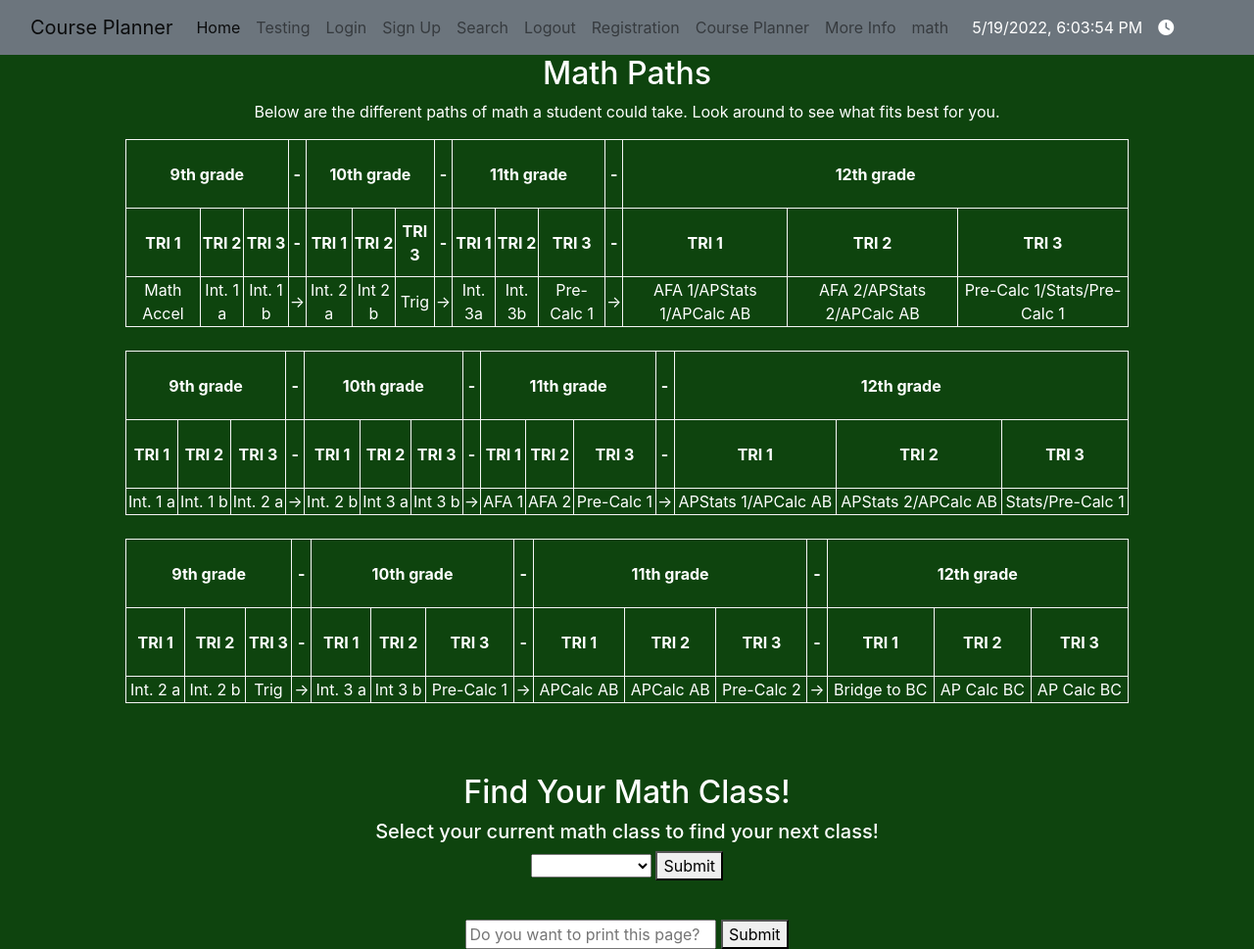
After one commit to parkjessie/LAJ, a Flask app: page /math in a window 1280 px wide. The commit adds this page. Shown: the whole page at 98% size. Run offline with Flask 2, Linux system fonts and the light colour scheme; some libraries are stand-ins or nearby versions.

Commit message:
math PATH

```diff
--- a/crudy/model.py
+++ b/crudy/model.py
@@ -68,8 +68,8 @@ class Courses(db.Model):
     def read(self):
         return {
             "department": self.dept,
-            "course_name": self.title,
-            "course_id": self.courseid,
+            "course name": self.title,
+            "course id": self.courseid,
             "freshman": self.ninth,
             "sophomore": self.tenth,
             "junior": self.eleventh,
--- a/main.py
+++ b/main.py
@@ -22,17 +22,16 @@ def fouryearplan():
 def registration():
     return render_template("registration.html")
 
-@app.route('/planner')
-def planner():
-    return render_template("layouts/planner.html")
 
 @app.route('/info')
 def info():
     return render_template("layouts/info.html")
 
-
+@app.route('/math')
+def math():
+    return render_template("layouts/math.html")
 
 
 if __name__ == "__main__":
     # runs the application on the repl development server
-    app.run(debug=True, port="5004")
+    app.run(debug=True, port="5005")
--- /dev/null
+++ b/templates/layouts/math.html
@@ -0,0 +1,261 @@
+<!DOCTYPE html>
+{% extends "layouts/base.html" %}
+<html lang="en">
+
+
+
+{% block body %}
+    <body>
+
+    <script>
+
+        function cond(){
+            const classList = ["Math Accel", "Int. 1A", "Int 1B", "Int 2A", "Int 2B", "Trig", "Int. 3A", "Int. 3B", "AFA 1", "AFA 2", "Pre-Calc 1", "AP Calc AB 1", "AP Calc AB 2", "Pre-Calc 2", "AP Calc BC 1", "AP Calc BC 2", "AP Stats 1", "AP Stats 2", "AP Stats 3", "You're cracked at math", "Select a Class"]
+            const dropdownPick = parseInt(document.getElementById("input1").value);
+            document.getElementById("selection").innerHTML = classList[dropdownPick + 1];
+
+        }
+
+    </script>
+
+    <div class="center">
+        <h2>Math Paths</h2>
+        <p>Below are the different paths of math a student could take. Look around to see what fits best for you.</p>
+    </div>
+    <table class="center">
+        <tr>
+            <th colspan="3">9th grade</th>
+            <th>-</th>
+            <th colspan="3">10th grade</th>
+            <th>-</th>
+            <th colspan="3">11th grade</th>
+            <th>-</th>
+            <th colspan="3">12th grade</th>
+        </tr>
+        <tr>
+            <th>TRI 1</th>
+            <th>TRI 2</th>
+            <th>TRI 3</th>
+            <th>-</th>
+            <th>TRI 1</th>
+            <th>TRI 2</th>
+            <th>TRI 3</th>
+            <th>-</th>
+            <th>TRI 1</th>
+            <th>TRI 2</th>
+            <th>TRI 3</th>
+            <th>-</th>
+            <th>TRI 1</th>
+            <th>TRI 2</th>
+            <th>TRI 3</th>
+        </tr>
+        <tr>
+            <td>Math Accel</td>
+            <td>Int. 1 a</td>
+            <td>Int. 1 b</td>
+            <td>-></td>
+            <td>Int. 2 a</td>
+            <td>Int 2 b</td>
+            <td>Trig</td>
+            <td>-></td>
+            <td>Int. 3a</td>
+            <td>Int. 3b</td>
+            <td>Pre-Calc 1</td>
+            <td>-></td>
+            <td>AFA 1/APStats 1/APCalc AB</td>
+            <td>AFA 2/APStats 2/APCalc AB</td>
+            <td>Pre-Calc 1/Stats/Pre-Calc 1</td>
+        </tr>
+    </table>
+    <br>
+    <table class="center">
+        <tr>
+            <th colspan="3">9th grade</th>
+            <th>-</th>
+            <th colspan="3">10th grade</th>
+            <th>-</th>
+            <th colspan="3">11th grade</th>
+            <th>-</th>
+            <th colspan="3">12th grade</th>
+        </tr>
+        <tr>
+            <th>TRI 1</th>
+            <th>TRI 2</th>
+            <th>TRI 3</th>
+            <th>-</th>
+            <th>TRI 1</th>
+            <th>TRI 2</th>
+            <th>TRI 3</th>
+            <th>-</th>
+            <th>TRI 1</th>
+            <th>TRI 2</th>
+            <th>TRI 3</th>
+            <th>-</th>
+            <th>TRI 1</th>
+            <th>TRI 2</th>
+            <th>TRI 3</th>
+        </tr>
+        <tr>
+            <td>Int. 1 a</td>
+            <td>Int. 1 b</td>
+            <td>Int. 2 a</td>
+            <td>-></td>
+            <td>Int. 2 b</td>
+            <td>Int 3 a</td>
+            <td>Int 3 b</td>
+            <td>-></td>
+            <td>AFA 1</td>
+            <td>AFA 2</td>
+            <td>Pre-Calc 1</td>
+            <td>-></td>
+            <td>APStats 1/APCalc AB</td>
+            <td>APStats 2/APCalc AB</td>
+            <td>Stats/Pre-Calc 1</td>
+        </tr>
+    </table>
+    <br>
+    <table class="center">
+        <tr>
+            <th colspan="3">9th grade</th>
+            <th>-</th>
+            <th colspan="3">10th grade</th>
+            <th>-</th>
+            <th colspan="3">11th grade</th>
+            <th>-</th>
+            <th colspan="3">12th grade</th>
+        </tr>
+        <tr>
+            <th>TRI 1</th>
+            <th>TRI 2</th>
+            <th>TRI 3</th>
+            <th>-</th>
+            <th>TRI 1</th>
+            <th>TRI 2</th>
+            <th>TRI 3</th>
+            <th>-</th>
+            <th>TRI 1</th>
+            <th>TRI 2</th>
+            <th>TRI 3</th>
+            <th>-</th>
+            <th>TRI 1</th>
+            <th>TRI 2</th>
+            <th>TRI 3</th>
+        </tr>
+        <tr>
+            <td>Int. 2 a</td>
+            <td>Int. 2 b</td>
+            <td>Trig</td>
+            <td>-></td>
+            <td>Int. 3 a</td>
+            <td>Int 3 b</td>
+            <td>Pre-Calc 1</td>
+            <td>-></td>
+            <td>APCalc AB</td>
+            <td>APCalc AB</td>
+            <td>Pre-Calc 2</td>
+            <td>-></td>
+            <td>Bridge to BC</td>
+            <td>AP Calc BC</td>
+            <td>AP Calc BC</td>
+        </tr>
+    </table>
+    <br>
+
+    <body class="center">
+    <br>
+    <br>
+    <h2>Find Your Math Class!</h2>
+    <h5>Select your current math class to find your next class!</h5>
+
+    <select class="extra" id="input1">
+        <option value="19"></option>
+        <option value="0">Math Accel</option>
+        <option value="1">Int. 1A</option>
+        <option value="2">Int. 1B</option>
+        <option value="3">Int. 2A</option>
+        <option value="4">Int. 2B</option>
+        <option value="5">Trig</option>
+        <option value="6">Int. 3A</option>
+        <option value="7">Int. 3B</option>
+        <option value="8">AFA 1</option>
+        <option value="9">AFA 2</option>
+        <option value="10">Pre-Calc 1</option>
+        <option value="11">AP Calc AB 1</option>
+        <option value="12">AP Calc AB 2</option>
+        <option value="13">Pre-Calc 2</option>
+        <option value="14">AP Calc BC 1</option>
+        <option value="15">AP Calc BC 2</option>
+        <option value="16">AP Stats 1</option>
+        <option value="17">AP Stats 2</option>
+        <option value="18">AP Stats 3</option>
+    </select>
+
+    <button type="button" onclick="cond()">Submit</button>
+
+    <p id="selection" class="answer"> </p>
+
+    {#        <script>#}
+    {#            function cond(){#}
+    {#                let a = document.getElementById("wish").value;#}
+    {#                if(a === "1"){#}
+    {#                    document.getElementById("accel").innerHTML = "";#}
+    {#                }#}
+    {#                else if(a === ""){#}
+    {#                    document.getElementById("accel").innerHTML = "";#}
+    {#                }#}
+    {#                else if(a === "0"){#}
+    {#                    document.write("Click back to return to homepage");#}
+    {#                }#}
+    {#                else document.getElementById("accel").innerHTML = "lol";#}
+    {#            }#}
+    {#        </script>#}
+
+    </body>
+
+
+    <style>
+        body,html,
+        body {
+            color: whitesmoke;
+        }
+        .center {
+            text-align: center;
+        }
+    </style>
+    </body>
+    <body>
+    <br>
+    <input type="text" placeholder="Do you want to print this page?" id="wish">
+    <button type="button" onclick="cond()">Submit</button>
+
+    </body>
+    <style>
+        table, td, th {
+            border: 1px solid whitesmoke;
+        }
+        table {
+            border-collapse: collapse;
+            width: 80%;
+        }
+        th {
+            height: 70px;
+        }
+        .center {
+            margin-left: auto;
+            margin-right: auto;
+        }
+
+        .center {
+            text-align: center;
+        }
+
+        body {
+            background: #0e440e;
+        }
+        body {
+            color: #ffffff;
+        }
+    </style>
+{% endblock %}
+
+</html>
--- a/templates/layouts/navbar.html
+++ b/templates/layouts/navbar.html
@@ -24,10 +24,9 @@
                     <a class="nav-link" href={{ url_for('crud.search') }}>Search <span class="sr-only"></span></a>
                     <a class="nav-link" href={{ url_for('crud.logout') }}>Logout<span class="sr-only"></span></a>
                     <a class="nav-link" href={{ url_for('registration') }}>Registration<span class="sr-only"></span></a>
-                    <a class="nav-link" href={{ url_for('planner') }}>Planner<span class="sr-only"></span></a>
                     <a class="nav-link" href={{ url_for('fouryearplan') }}>Course Planner<span class="sr-only"></span></a>
                     <a class="nav-link" href={{ url_for('info') }}>More Info<span class="sr-only"></span></a>
-
+                    <a class="nav-link" href={{ url_for('math') }}>math<span class="sr-only"></span></a>
 
 
                     <div class="collapse navbar-collapse" id="navbarNavDarkDropdown">
```
Also changed, not shown: templates/layouts/planner.html (deleted, +0 -109 lines).
